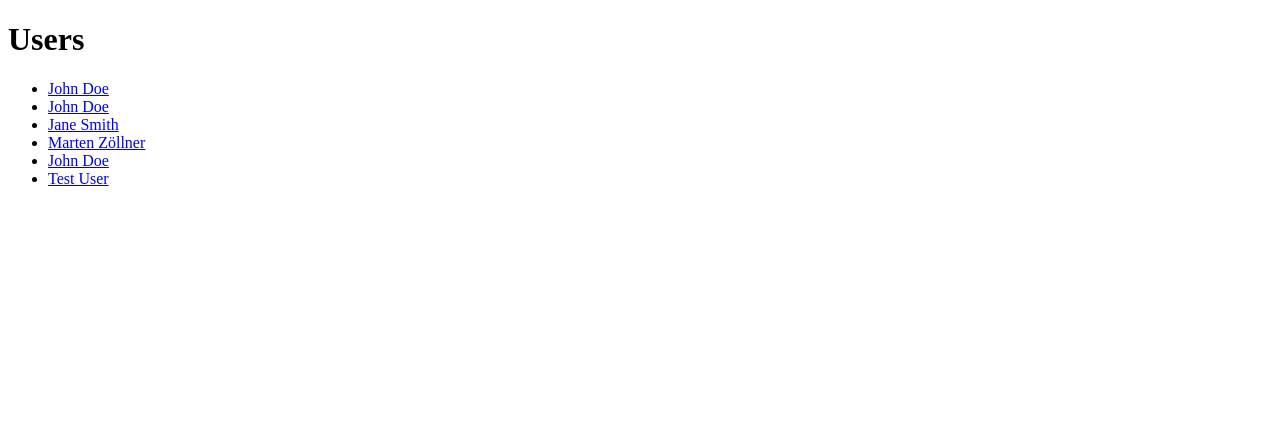
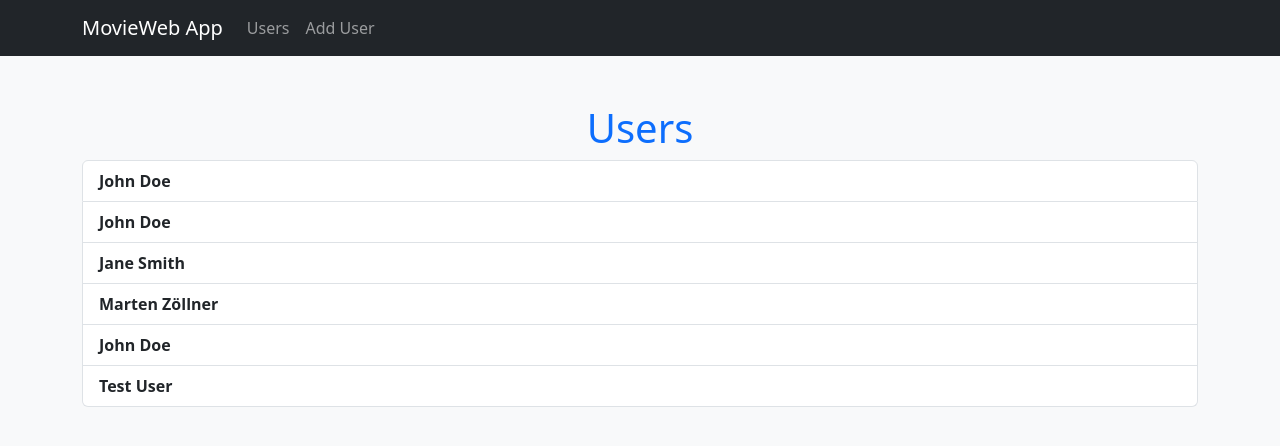
Before and after one commit to martenzoe/moviweb_app, a Flask app: page /users in a window 1280 px wide. Shown: the top 446 px of the page. Run offline with Flask 3, Linux system fonts and the light colour scheme.

Commit message:
feat: Add Bootstrap navigation & improve home and users pages
- Implemented a Bootstrap-based navbar (`navbar.html`) and included it in `home.html` and `users.html`
- Styled `users.html` with Bootstrap classes for better UI
- Created a new `home.html` with a welcoming layout and navigation buttons
- Updated the home route (`/`) with error handling (`try-except`) to prevent crashes
- Added an `error.html` template for better error reporting
- Integrated Bootstrap via CDN for styling and responsiveness

```diff
--- a/app.py
+++ b/app.py
@@ -52,10 +52,19 @@
     """Handler für 500-Fehler."""
     return render_template('500.html'), 500
 
+
 @app.route('/')
 def home():
     """Startseite der Anwendung."""
-    return "Welcome to MovieWeb App!"
+    try:
+        # Hier könnten Sie zusätzliche Logik hinzufügen, z.B. das Abrufen von Daten für die Startseite
+        return render_template('home.html')
+    except Exception as e:
+        # Loggen Sie den Fehler
+        app.logger.error(f"Ein Fehler ist auf der Startseite aufgetreten: {str(e)}")
+
+        # Rendern Sie eine Fehlerseite
+        return render_template('500.html'), 500
 
 @app.route('/users', methods=['GET'])
 def list_users():
--- /dev/null
+++ b/templates/navbar.html
@@ -0,0 +1,18 @@
+<nav class="navbar navbar-expand-lg navbar-dark bg-dark">
+    <div class="container">
+        <a class="navbar-brand" href="/">MovieWeb App</a>
+        <button class="navbar-toggler" type="button" data-bs-toggle="collapse" data-bs-target="#navbarNav">
+            <span class="navbar-toggler-icon"></span>
+        </button>
+        <div class="collapse navbar-collapse" id="navbarNav">
+            <ul class="navbar-nav">
+                <li class="nav-item">
+                    <a class="nav-link" href="/users">Users</a>
+                </li>
+                <li class="nav-item">
+                    <a class="nav-link" href="/add_user">Add User</a>
+                </li>
+            </ul>
+        </div>
+    </div>
+</nav>
--- a/templates/users.html
+++ b/templates/users.html
@@ -4,16 +4,32 @@
     <meta charset="UTF-8">
     <meta name="viewport" content="width=device-width, initial-scale=1.0">
     <title>Users - MovieWeb App</title>
+
+    <!-- Bootstrap CSS -->
+    <link href="https://cdn.jsdelivr.net/npm/bootstrap@5.3.0/dist/css/bootstrap.min.css" rel="stylesheet">
+
+    <!-- Optional: Eigene Styles -->
+    <link rel="stylesheet" href="{{ url_for('static', filename='styles.css') }}">
 </head>
-<body>
-    <h1>Users</h1>
-    <ul>
-        <!-- Jinja2-Schleife, um Benutzer dynamisch anzuzeigen -->
-        {% for user in users %}
-            <li>
-                <a href="/users/{{ user.id }}">{{ user.name }}</a>
-            </li>
-        {% endfor %}
-    </ul>
+<body class="bg-light">
+    <!-- Navigation einbinden -->
+    {% include 'navbar.html' %}
+
+    <div class="container mt-5">
+        <h1 class="text-center text-primary">Users</h1>
+
+        <ul class="list-group">
+            {% for user in users %}
+                <li class="list-group-item">
+                    <a href="/users/{{ user.id }}" class="text-decoration-none text-dark fw-bold">
+                        {{ user.name }}
+                    </a>
+                </li>
+            {% endfor %}
+        </ul>
+    </div>
+
+    <!-- Bootstrap JavaScript (optional) -->
+    <script src="https://cdn.jsdelivr.net/npm/bootstrap@5.3.0/dist/js/bootstrap.bundle.min.js"></script>
 </body>
 </html>
```
Also changed, not shown: templates/home.html (added, +24 -0 lines).
